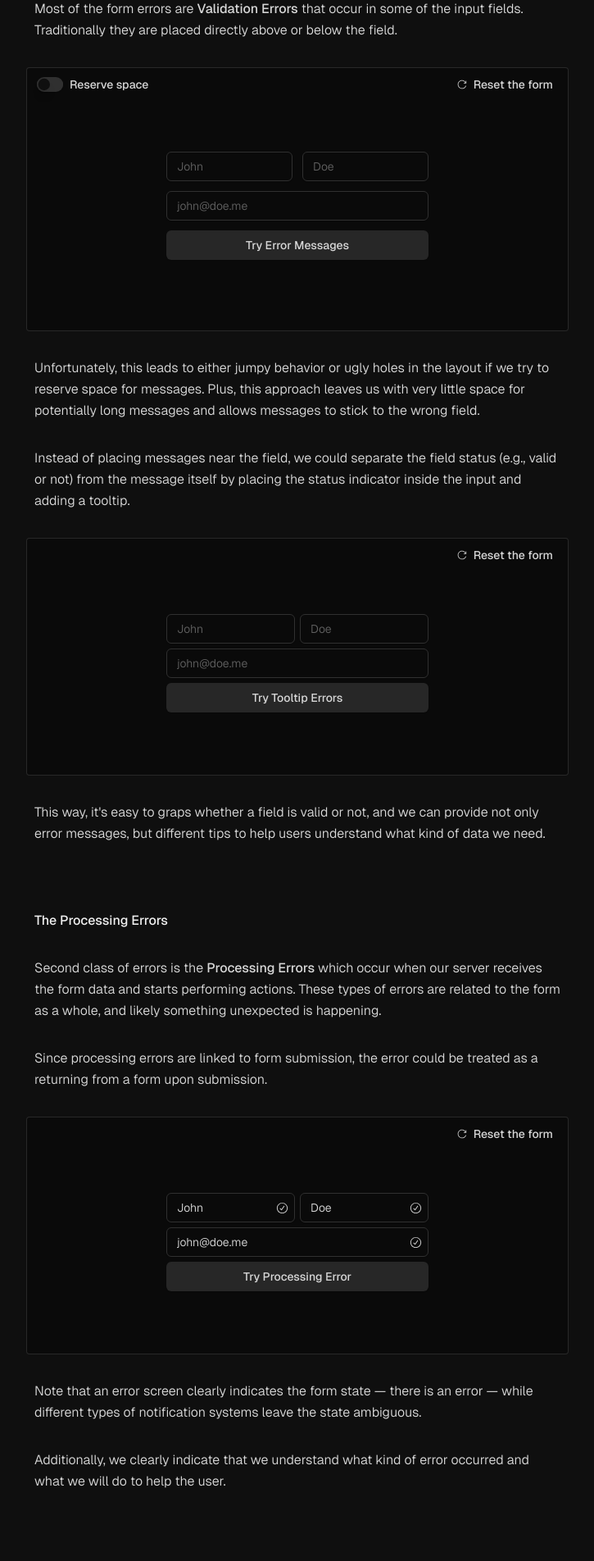
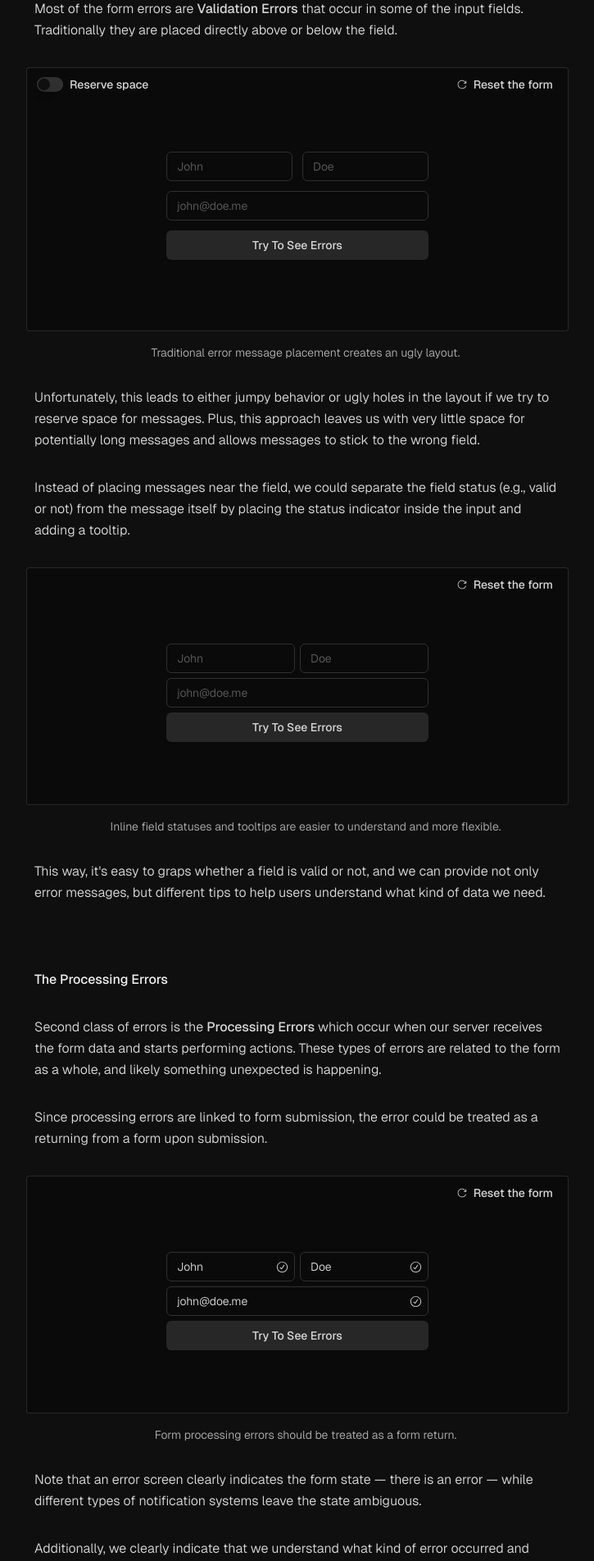
Before and after one commit to fedorivanenko/fedor-ivanenko-personal-website, a Next.js app: page /ui/form-errors in a window 1280 px wide. Shown: the part 880-2784 px from the top of the page at 82% size, without its empty margins (277-1002 px from the left). Built offline with nearby package versions, Linux system fonts and the light colour scheme.

Commit message:
minor fixes

```diff
--- a/app/globals.css
+++ b/app/globals.css
@@ -46,7 +46,7 @@ body {
     --secondary: 0 0% 24.9%;
     --secondary-foreground: 0 0% 84.9%;
     --muted: 0 0% 24.9%;
-    --muted-foreground: 0 0% 71%;
+    --muted-foreground: 0 0% 68%;
     --accent: 0 0% 24.9%;
     --accent-foreground: 0 0% 98%;
     --destructive: 0 62.8% 30.6%;
--- a/app/ui/form-errors/components/form-holes.tsx
+++ b/app/ui/form-errors/components/form-holes.tsx
@@ -121,7 +121,7 @@ const [ reserved, setReserved] = React.useState<boolean>(false)
                   type="submit"
                   className="h-9 w-full"
                 >
-                  Try Error Messages
+                  Try To See Errors
                 </Button>
               </motion.div>
             </motion.form>
--- a/app/ui/form-errors/components/form-tooltip.tsx
+++ b/app/ui/form-errors/components/form-tooltip.tsx
@@ -162,7 +162,7 @@ const [focusedField, setFocusedField] = React.useState<string | null>(null)
                   type="submit"
                   className="h-9 w-full"
                 >
-                  Try Tooltip Errors
+                  Try To See Errors
                 </Button>
               </motion.div>
             </motion.form>
--- a/app/ui/form-errors/components/form-with-status.tsx
+++ b/app/ui/form-errors/components/form-with-status.tsx
@@ -207,7 +207,7 @@ const [formStatus, setFormStatus] = React.useState<
                       <span>Processing</span>
                     </span>
                   ) : (
-                    "Try Processing Error"
+                    <span>Try To See Errors</span>
                   )}
                 </Button>
               </motion.div>
--- a/app/ui/form-errors/page.tsx
+++ b/app/ui/form-errors/page.tsx
@@ -66,6 +66,7 @@ export default function Page() {
             <div className="w-full bg-card border-border/50 border rounded -translate-x-2.5 relative">
               <FormHoles />
             </div>
+            <p className="text-muted-foreground text-sm mx-auto">Traditional error message placement creates an ugly layout.</p>
           </div>
           <p>
             Unfortunately, this leads to either jumpy behavior or ugly holes in
@@ -82,6 +83,9 @@ export default function Page() {
             <div className="w-full bg-card border-border/50 border rounded -translate-x-2.5 relative">
               <FormWithTooltip />
             </div>
+            <p className="text-muted-foreground text-sm mx-auto">
+              Inline field statuses and tooltips are easier to understand and more flexible.
+              </p>
           </div>
           <p>
             This way, it{"'"}s easy to graps whether a field is valid or not,
@@ -131,6 +135,7 @@ export default function Page() {
             <div className="w-full bg-card border-border/50 border rounded -translate-x-2.5 relative">
               <FormWithStatus />
             </div>
+            <p className="text-muted-foreground text-sm mx-auto">Form processing errors should be treated as a form return.</p>
           </div>
           <p>
             Note that an error screen clearly indicates the form state — there
```
